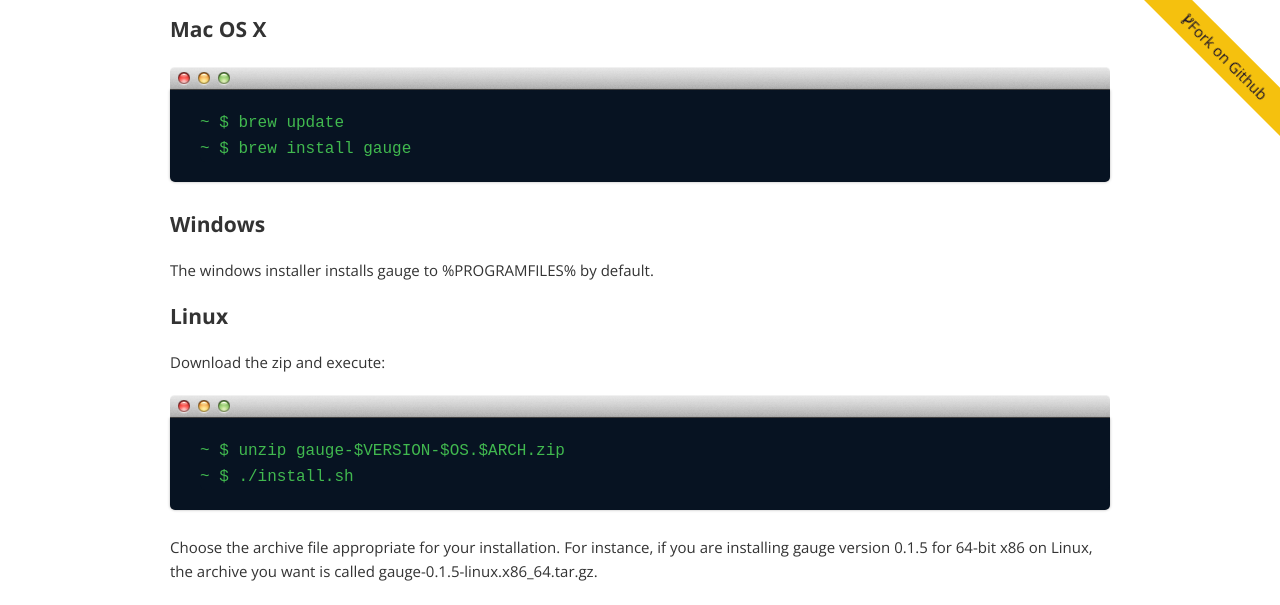
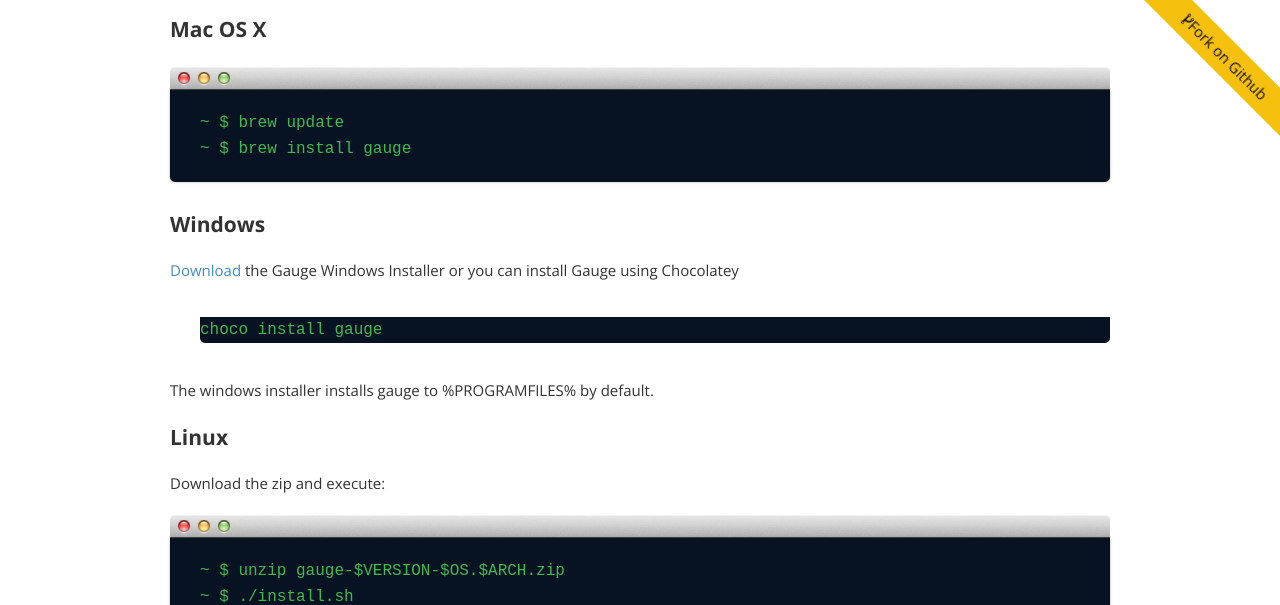
Before and after one commit to getgauge/getgauge.github.io, a Jekyll site: the page built from download.html, in a window 1280 px wide and 900 px high, scrolled down 607 px, cut to the strip 0-605 px from the top of the window. Built offline with Jekyll 4.4.1, drawn with Linux system fonts in a browser that asks for light colours; nearby versions of some CDN libraries; Markdown is read by kramdown in place of the engine named in the settings.

Commit message:
Updated download.html to include chocolatey install instructions for Windows

```diff
--- a/download.html
+++ b/download.html
@@ -7,7 +7,7 @@ title: Download
 	<p>
 		<h4>Gauge {{ site.data.version.current }}</h4>
 	</p>
-  <table class="os" border="0" cellspacing="0" width="100%">
+  <table class="os" border="0" cellspacing="0" width="100%" id="installers">
      <thead>
         <th></th>
         <th>32 bit</th>
@@ -102,6 +102,11 @@ title: Download
         Windows
     </h4>
     <p>
+		<p><a class='download-link' href='#installers'>Download</a>
+              the Gauge Windows Installer or you can install Gauge using Chocolatey</p>
+		<div class="browser-code">
+				<pre><code><span class='command'>choco install gauge</span></code></pre>
+		</div>
         <p>The windows installer installs gauge to %PROGRAMFILES% by default. </p>
 
     <h4>
```
